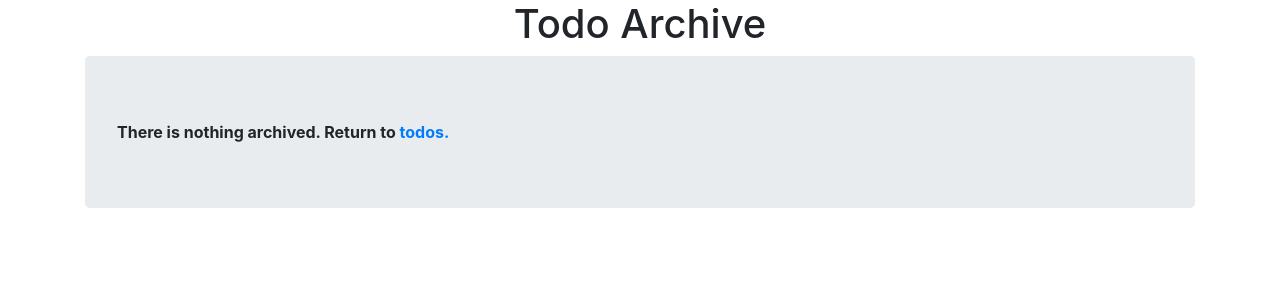
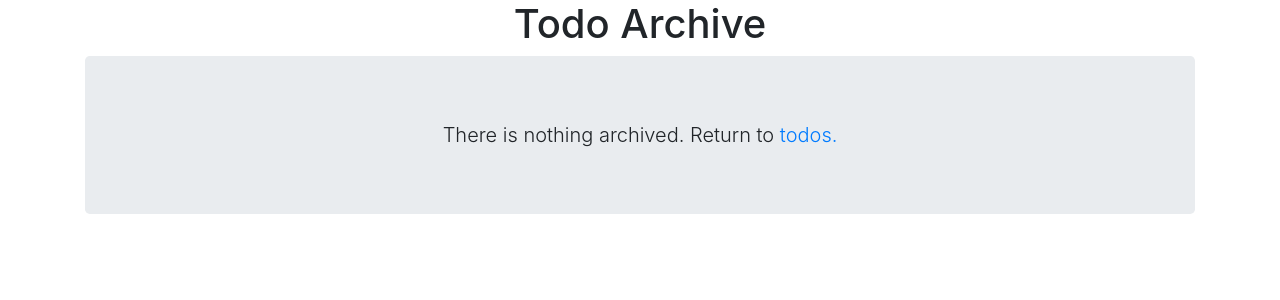
Before and after one commit to bchewy/TeamGreenTea, a Django app: page /todoArchived/ in a window 1280 px wide. Shown: the part 56-356 px from the top of the page. Run offline with Django 3.2, Linux system fonts and the light colour scheme; a user stored in the database is signed in; data that the repository does not hold is empty; some libraries are stand-ins or nearby versions.

Commit message:
Updated views for clarity and fixed a bug where user passed in was null for restoring archives.

```diff
--- a/todolist/templates/todo.html
+++ b/todolist/templates/todo.html
@@ -37,6 +37,8 @@
                     </form>
                 </div>
             </a>
+            {% empty %}
+            <b class="text-center lead">There's nothing in your todo list. ☹️ Add something?</b>
             {% endfor %}
         </div>
     </div>
--- a/todolist/templates/todo_archived.html
+++ b/todolist/templates/todo_archived.html
@@ -31,7 +31,7 @@
                 </div>
             </a>
             {% empty %}
-            <strong>There is nothing archived. Return to <a href="/todo/">todos.</a> </strong>
+            <b class="text-center lead">There is nothing archived. Return to <a href="/todo/">todos.</a> </b>
             {% endfor %}
         </div>
     </div>
--- a/todolist/views.py
+++ b/todolist/views.py
@@ -66,7 +66,7 @@ def deleteTodoArchived(request, pk):
 def restoreTodoArchived(request, pk):
     archived_todo = TodoItemArchived.objects.get(id = pk)
     todo_content = archived_todo.content
-    newTodo = TodoItem(content = todo_content)
+    newTodo = TodoItem(content = todo_content, user = request.user)
     newTodo.save()
     logger_object = TodoItemLogger(content = todo_content, action='RA')
     logger_object.save()
```
Also changed, not shown: db.sqlite3.
